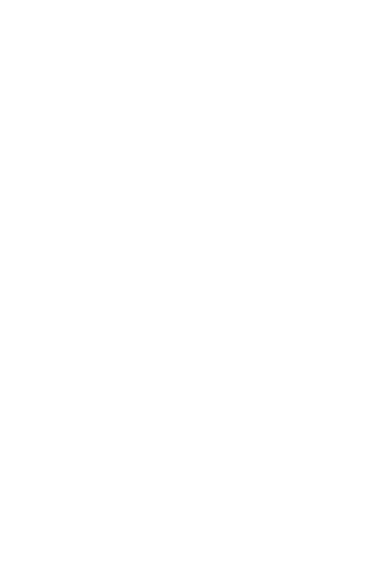
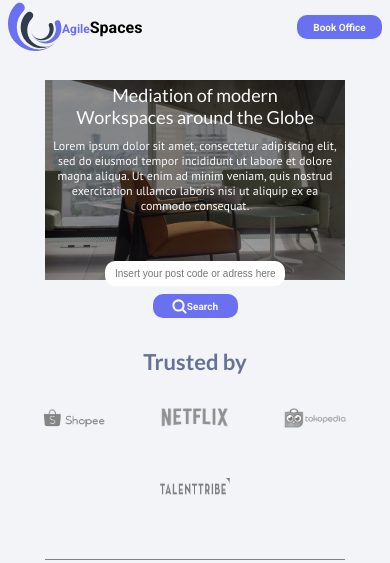
Before and after one commit to chrissshenri/projeto-angile-spaces, a plain HTML site: page index.html in a window 390 px wide. Drawn offline with Linux system fonts and the light colour scheme.

Commit message:
Header mobile first criado

```diff
--- a/css/colors.css
+++ b/css/colors.css
@@ -1,7 +1,12 @@
 /* root */
 :root {
+    --bg-page: #F3F4F7;
     --main-blue: #6A71F1;
     --blue-gray: #667294;
     --light-blue: #E8EEFB;
     --white: #FAFAFA;
+    --grey: #545454;
+    --light-grey: #828282;
+    --marine-blue-headings: #667294;
+    --button-colour: #6A71F1;
 }
--- a/css/patterns.css
+++ b/css/patterns.css
@@ -0,0 +1,48 @@
+body {
+    background-color: var(--bg-page);
+}
+
+button {
+    font-family: 'Roboto', sans-serif;
+    padding: 4px 10px;
+    width: 85px;
+    height: 24px;
+    border-radius: 10px;
+    background-color: var(--main-blue);
+    color: var(--white);
+    font-size: 10px;
+    font-weight: 700;
+    cursor: pointer;
+}
+
+h1 {
+    font-family: 'Roboto', sans-serif;
+    font-size: 16px;
+    font-weight: 700;
+}
+
+h2 {
+    font-family: 'Lato', sans-serif;
+    text-align: center;
+    font-size: 18px;
+    font-weight: 400;
+    margin-bottom: 10px;
+    color: var(--white);
+}
+
+#p-hero-1 {
+    font-family: 'PT Sans', sans-serif;
+    text-align: center;
+    font-size: 12px;
+    font-weight: 400;
+    word-break: keep-all;
+    margin-bottom: 48px;
+    color: var(--white);
+}
+
+h3 {
+    font-family: 'Lato', sans-serif;
+    font-size: 22px;
+    font-weight: 700;
+    color:  var(--marine-blue-headings);
+}
--- a/css/style.css
+++ b/css/style.css
@@ -1,2 +1,117 @@
 /* font */
-@import url('https://fonts.googleapis.com/css2?family=Inter:wght@400;600;700&family=Lato:wght@400;700&family=Roboto:wght@400;700&display=swap');
+@import url('https://fonts.googleapis.com/css2?family=Inter:wght@400;600;700&family=Lato:wght@400;700&family=Roboto:wght@400;700&family=PT+Sans:wght@400&display=swap');
+
+/* config css */
+.container {
+    width: 100%;
+    max-width: 990px;
+    margin: 0 auto;
+}
+
+/* HEADER */
+.header {
+    padding: 0 8px;
+}
+
+.logo-header {
+    display: flex;
+    align-items: center;
+}
+
+.nav-header {
+    display: flex;
+    justify-content: space-between;
+    align-items: center;
+}
+
+.nav-header img {
+    width: 54px;
+    height: 54px;
+}
+
+#agile {
+    font-family: 'Roboto', sans-serif;
+    font-size: 12px;
+    font-weight: 700;
+    color: var(--button-colour);
+}
+
+
+/* SECTION HERO 1 */
+#img-bg-hero {
+    width: 300px;
+    filter: brightness(60%);
+}
+
+.img-hero-1 {
+    position: absolute;
+    z-index: 0;
+    top: 80px;
+}
+.hero-1-content {
+    z-index: 1;
+}
+
+.hero-1 {
+    display: flex;
+    flex-direction: column;
+    align-items: center;
+    justify-content: center;
+    padding: 30px 50px;
+}
+
+.input-hero-1 {
+    display: flex;
+    flex-direction: column;
+    gap: 8px;
+    align-items: center;
+}
+
+#input-hero {
+    font-family: sans-serif;
+    width: 180px;
+    font-size: 10px;
+    font-weight: 400;
+    color: var(--light-grey);
+    padding: 7px 10px;
+    border-radius: 10px;
+}
+
+#btn-hero-1 {
+    display: flex;
+    justify-content: center;
+    align-items: center;
+    grid-area: 8px;
+}
+
+#btn-hero-1 img {
+    width: 15px;
+    height: 15px;
+}
+
+/* HERO 2 */
+.hero-2 {
+    display: flex;
+    flex-direction: column;
+    align-items: center;
+    gap: 33px;
+}
+
+.hero-2 img {
+    width: 70px;
+    height: 20px;
+}
+
+.clients {
+    display: flex;
+    justify-content: center;
+    gap: 50px;
+    flex-wrap: wrap;
+    margin-bottom: 61px;
+}
+
+#border-search {
+    height: 1px;
+    background-color: var(--light-grey);
+    width: 300px;
+}
--- a/index.html
+++ b/index.html
@@ -16,7 +16,53 @@
 </head>
 <body>
 
+    <header id="header">
+        <div class="header container">
+            <nav class="nav-header">
+                <div class="logo-header">
+                    <img src="img/icons/logo-interprise.svg" alt="logo da empresa">
+                    <h1><span id="agile">Agile</span>Spaces</h1>
+                </div>
+                <button id="btn-header">Book Office</button>
+            </nav>
+        </div>
+    </header>
 
+    <main>
+        <section id="search">
+            <div class="hero-1 container ">
+                <div class="img-hero-1">
+                    <img src="img/bg-main.png" alt="" id="img-bg-hero">
+                </div>
+                    <div class="hero-1-content">
+                        <h2>Mediation of modern <br>Workspaces around the Globe</h2>
+                        <p id="p-hero-1">Lorem ipsum dolor sit amet, consectetur adipiscing elit, sed do eiusmod tempor incididunt ut labore et dolore magna aliqua.
+                        Ut enim ad minim veniam, quis nostrud exercitation ullamco laboris nisi ut aliquip ex ea commodo consequat.</p>
+                    <div class="input-hero-1">
+                        <input type="text" placeholder="Insert your post code or adress here" id="input-hero"> <button id="btn-hero-1"><img src="img/icons/Icon Search.svg" alt="">Search</button>
+                    </div>
+                </div>
+            </div>
+            <div class="hero-2 container">
+                <h3>Trusted by</h3>
+                <div class="clients">
+                    <img
+                        src="img/bg-and-logos/Client Logo 1.png"
+                        alt="logo shopee">
+                    <img
+                        src="img/bg-and-logos/Client Logo 2.png"
+                        alt="logo talenttribe">
+                    <img
+                        src="img/bg-and-logos/Client Logo 3.png"
+                        alt="logo tokopedia">
+                    <img
+                        src="img/bg-and-logos/Client Logo 4.png"
+                        alt="logo netflix">
+                </div>
+            </div>
+            <hr id="border-search" class="container">
+        </section>
+    </main>
 
 </body>
 </html>
```
Also changed, not shown: img/bg-main.png (renamed from img/bg-and-logos/b881ec33ef5e7c3777c416988cfa243a.jpeg), img/icons/Icon Search.svg (added).
